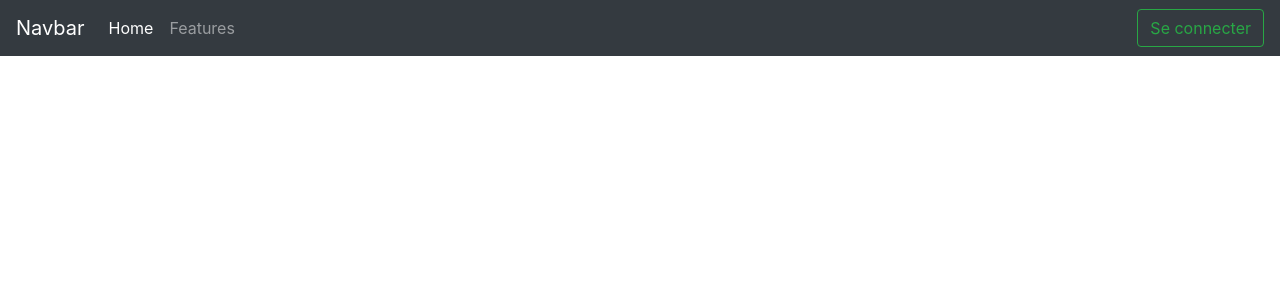
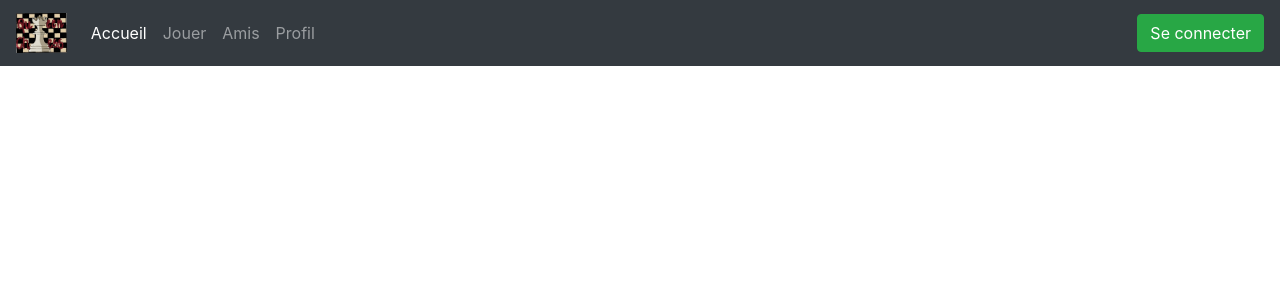
Before and after one commit to Wilfried71/queen-chess, a PHP site: page / in a window 1280 px wide. Shown: the top 300 px of the page. Run offline with PHP 8.4, Linux system fonts and the light colour scheme.

Commit message:
Configured menu

```diff
--- a/pages/header.php
+++ b/pages/header.php
@@ -1,17 +1,24 @@
 <nav class="navbar navbar-expand-lg navbar-dark bg-dark">
-  <a class="navbar-brand" href="#">Navbar</a>
-  <button class="navbar-toggler" type="button" data-toggle="collapse" data-target="#navbarNavDropdown" aria-controls="navbarNavDropdown" aria-expanded="false" aria-label="Toggle navigation">
+  <button class="navbar-toggler" type="button" data-toggle="collapse" data-target="#navbarTogglerDemo03" aria-controls="navbarTogglerDemo03" aria-expanded="false" aria-label="Toggle navigation">
     <span class="navbar-toggler-icon"></span>
   </button>
-  <div class="collapse navbar-collapse" id="navbarNavDropdown">
-    <ul class="navbar-nav">
+  <a class="navbar-brand" href="#"><img src="./assets/images/logo.jpg" alt="QueenChess" height="40"></a>
+
+  <div class="collapse navbar-collapse" id="navbarTogglerDemo03">
+    <ul class="navbar-nav mr-auto mt-2 mt-lg-0">
       <li class="nav-item active">
-        <a class="nav-link" href="#">Home <span class="sr-only">(current)</span></a>
+        <a class="nav-link" href="#">Accueil<span class="sr-only">(current)</span></a>
       </li>
       <li class="nav-item">
-        <a class="nav-link" href="#">Features</a>
+        <a class="nav-link" href="#">Jouer</a>
+      </li>
+      <li class="nav-item">
+        <a class="nav-link" href="#">Amis</a>
+      </li>
+      <li class="nav-item">
+        <a class="nav-link" href="#">Profil</a>
       </li>
     </ul>
+    <button class="btn btn-success my-2 my-sm-0" type="submit">Se connecter</button>
   </div>
-  <button class="btn btn-outline-success my-2 my-sm-0" type="submit">Se connecter</button>
 </nav>
```
Also changed, not shown: pages/menu.php (deleted).
